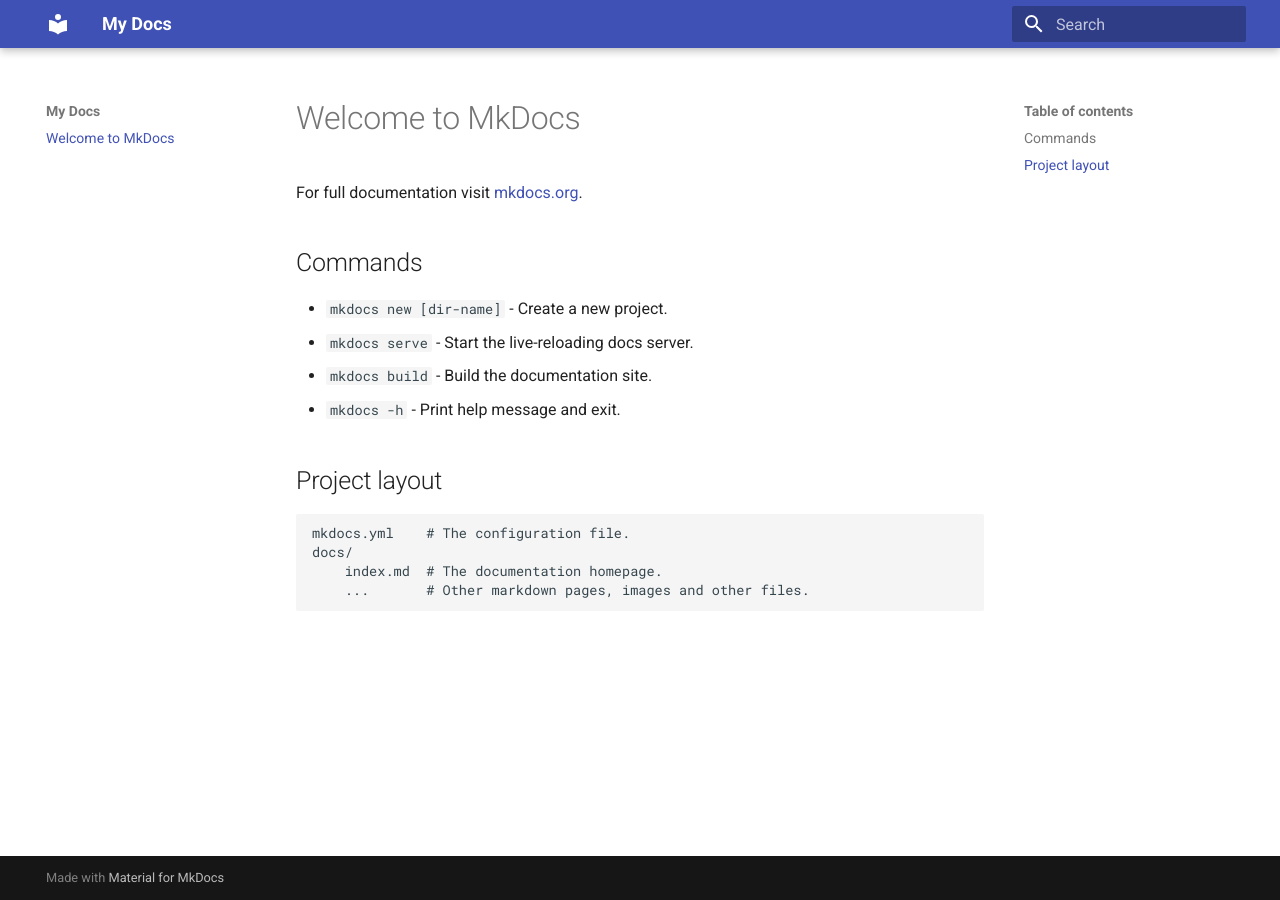
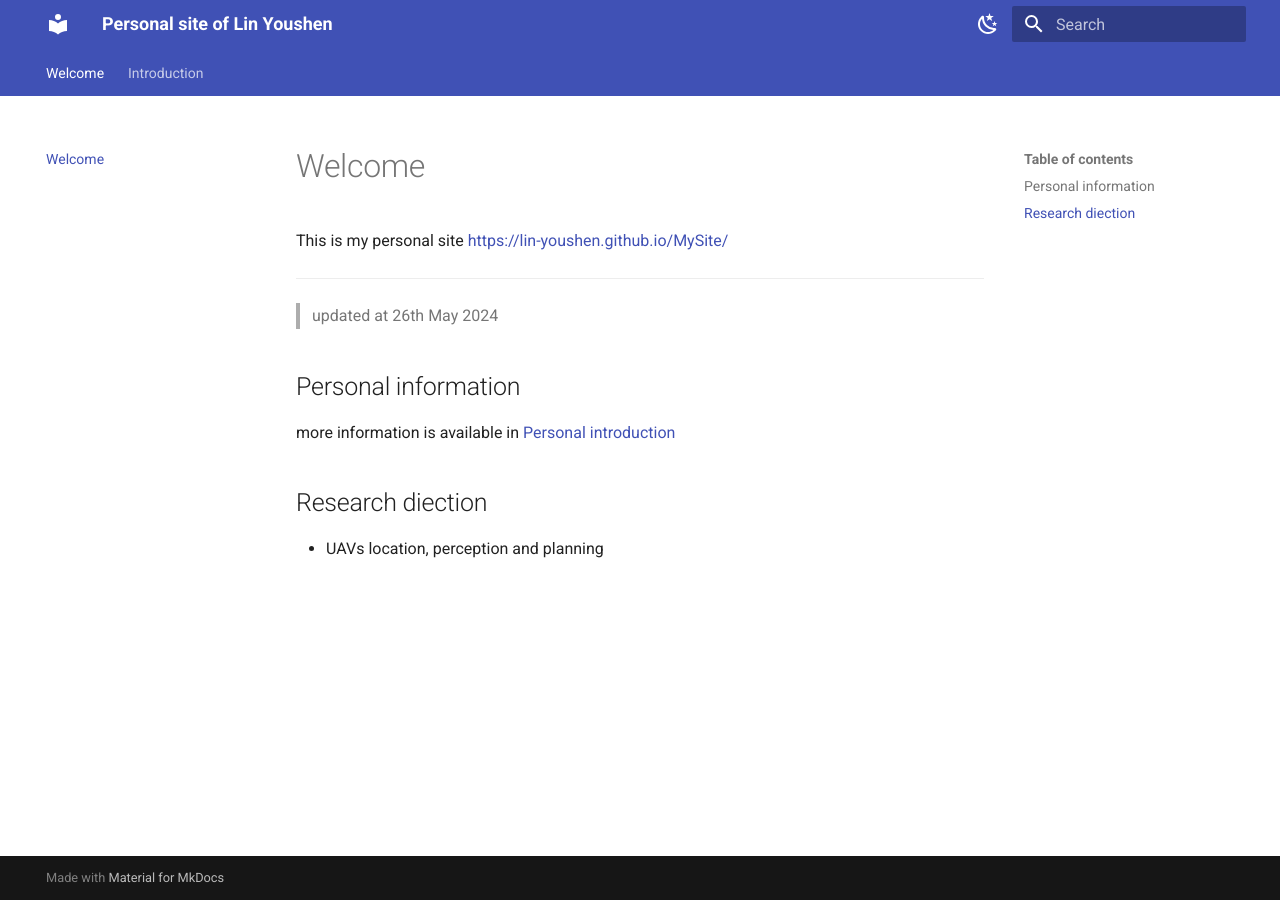
Before and after one commit to lin-youshen/lin-youshen-site, an MkDocs documentation site: the page built from docs/index.md, in a window 1280 px wide. Built offline with MkDocs 1.6.1 and Material for MkDocs 9.7.7, drawn with Linux system fonts in a browser that asks for light colours.

Commit message:
add introduction, wait for completing

```diff
--- a/docs/index.md
+++ b/docs/index.md
@@ -1,17 +1,15 @@
-# Welcome to MkDocs
+# Welcome
 
-For full documentation visit [mkdocs.org](https://www.mkdocs.org).
+This is my personal site <https://lin-youshen.github.io/MySite/>
 
-## Commands
+---
 
-* `mkdocs new [dir-name]` - Create a new project.
-* `mkdocs serve` - Start the live-reloading docs server.
-* `mkdocs build` - Build the documentation site.
-* `mkdocs -h` - Print help message and exit.
+> updated at 26th May 2024
 
-## Project layout
+## Personal information
 
-    mkdocs.yml    # The configuration file.
-    docs/
-        index.md  # The documentation homepage.
-        ...       # Other markdown pages, images and other files.
+more information is available in [Personal introduction](./introduction.md)
+
+## Research diection
+
+- UAVs location, perception and planning
--- a/mkdocs.yml
+++ b/mkdocs.yml
@@ -1,3 +1,25 @@
-site_name: My Docs
+site_name: Personal site of Lin Youshen
+site_url: https://lin-youshen.github.io/MySite/
+site_author: Youshen Lin
+site_description: Personal site of Lin Youshen
 theme:
   name: material
+  palette:
+    - scheme: default
+      primary: indigo
+      accent: orange
+      toggle:
+        icon: material/weather-night
+        name: switch to night mode
+
+    - scheme: slate
+      primary: indigo
+      accent: orange
+      toggle:
+        icon: material/weather-sunny
+        name: switch to day mode
+
+  features:
+    - navigation.tabs
+    - navigation.top
+    - navigation.indexes
```
Also changed, not shown: docs/introduction.md (added, +3 -0 lines).
